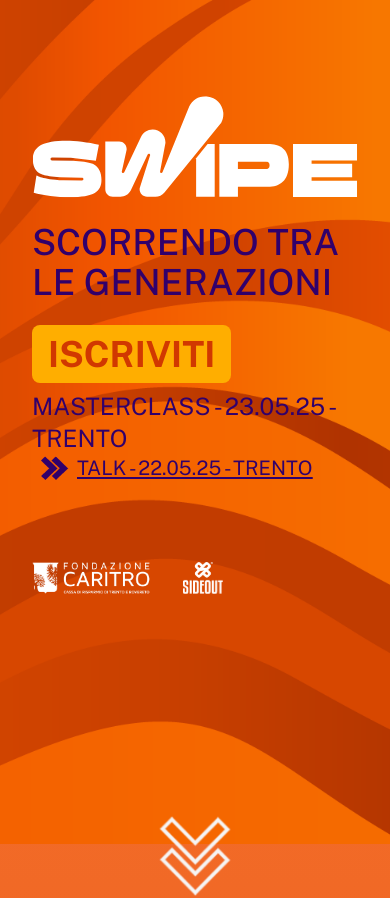
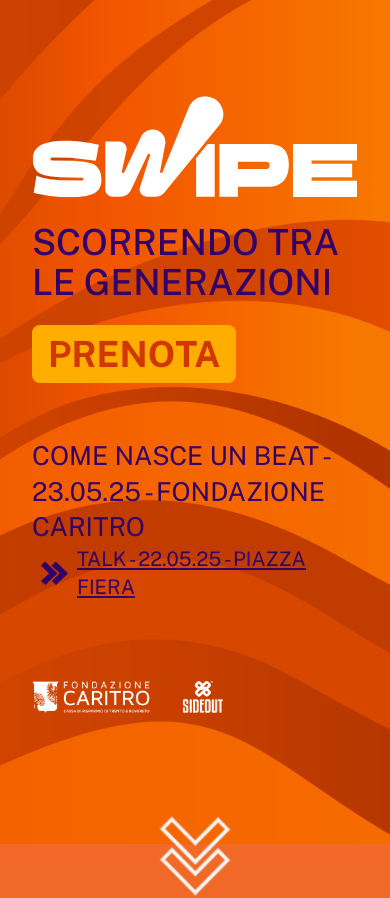
Before and after one commit to MinattiMel/caritro, a Vue app: page /masterclass in a window 390 px wide. Shown: the top 898 px of the page. Built offline with nearby package versions, Linux system fonts and the light colour scheme.

Commit message:
modifiche di riccardo

```diff
--- a/components/Header.vue
+++ b/components/Header.vue
@@ -33,7 +33,7 @@ defineProps([
                     <h1 class="flex items-center uppercase text-4xl lg:text-[52px] pt-2 pb-4 text-octree font-medium row-start-3 col-span-12">
                         <span class="sr-only">Swipe</span> Scorrendo tra le generazioni
                     </h1>
-                    <div v-if="buttonlabel && buttonUrl" class="row-start-1 col-end-11">
+                    <div v-if="buttonlabel && buttonUrl" class="row-start-1 col-end-11 mb-12">
                         <Button
 
                             class="text-4xl"
@@ -42,12 +42,12 @@ defineProps([
                         />
                     </div>
                     <div v-else class="row-start-1 col-end-11">
-                    <p class="text-4xl font-medium text-white uppercase whitespace-nowrap">Ingresso libero</p>
+                    <p class="text-2xl font-medium text-white uppercase text-nowrap">Ingresso libero</p>
                     </div>
 
                     <div class="row-start-4 col-span-12">
                         <div class="text-octree">
-                            <p class="text-2xl uppercase lg:text-4xl">{{ pageTitle }}</p>
+                            <p class="text-[26px] leading-snug uppercase lg:text-4xl">{{ pageTitle }}</p>
                             <p v-if="linkLable" class="group text-xl uppercase cursor-pointer lg:text-xl flex items-center underline underline-offset-2 decoration-octree">
                                 <img class="frecce px-2 transition-all duration-200" alt="frecce" src="../assets/frecce-sx.png">
                                 <RouterLink :to="linkUrl" class="group-hover:text-[22px] transition-all duration-200">{{ linkLable }}</RouterLink>
@@ -56,14 +56,6 @@ defineProps([
 
                         </div>
                     </div>
-
-                    <!--<div class="row-start-1 col-end-11">
-                        <Button
-                            class="text-4xl"
-                            text="Prenota"
-                            link=" https://www.eventbrite.it/e/1096506202569?aff=oddtdtcreator"
-                        />
-                    </div>-->
 
                     <div class="col-span-3 col-start-1 row-start-1 pt-16 lg:pt-0">
                         <Social/>
--- a/pages/Home.vue
+++ b/pages/Home.vue
@@ -32,8 +32,8 @@ const onMapReady = (map) => {
     <div class="bg-gradient-to-b from-[#ff7931] to-[#c63804] min-h-screen w-full">
 
         <Header
-            pageTitle="Talk - 22.05.25 - Trento"
-            linkLable="Masterclass - 23.05.25 - Trento"
+            pageTitle="Talk - 22.05.25 - Piazza Fiera"
+            linkLable="Come nasce un beat - 23.05.25 - Fondazione Caritro"
             linkUrl="/masterclass"
             imageSrc="../assets/foto_ospiti_maggio.png"
             imageAlt="Foto degli ospiti dell'evento"
@@ -102,7 +102,7 @@ const onMapReady = (map) => {
 
                 <CardMaggio
                     title="Michele Nudo"
-                    details="A&R Emi (Universal Music Italia)"
+                    details="A&R Director (Emi/Universal Music Italia)"
                     socialTitle="@jkuio"
                     socialUrl="https://www.instagram.com/jkuio/"
                     imageAlt="immagine di Michele Nudo"
@@ -118,7 +118,7 @@ const onMapReady = (map) => {
                 <h2 class="text-4xl lg:text-7xl font-regular text-octree mb-8 lg:mb-16 uppercase">I temi</h2>
                 <ul class="list-disc pl-5 space-y-0 text-xl uppercase lg:columns-2 lg:text-2xl mb-28">
                     <li>Professioni artistiche</li>
-                    <li>Stprie di successo</li>
+                    <li>Storie di successo</li>
                     <li>Cambiamenti musicali</li>
                     <li>Dinamiche sociali</li>
                 </ul>
@@ -153,11 +153,11 @@ const onMapReady = (map) => {
 
                     <li class="flex items-start space-x-4">
                         <img class="w-[28px] lg:w-[38px]" src="../assets/posizione-viola.png" alt="icona luogo">
-                        <p class="text-2xl lg:text-3xl mb-6">Piazza Fiera:<br>"Lounge FuoriFestival"</p>
+                        <p class="text-2xl lg:text-3xl mb-6">Piazza Fiera:<br>"Lounge Fuori Festival"</p>
                     </li>
                     <li class="flex items-start space-x-4">
                         <a class="" href="https://www.eventbrite.it/e/1096506202569?aff=oddtdtcreator"><img class="w-[30px] lg:w-[38px] -mt-2" src="../assets/biglietto-viola.png" alt="Icona biglietto cartaceo"></a>
-                        <p class="text-2xl -mt-4 lg:text-3xl mb-6">Ingresso libero</p>
+                        <p class="text-2xl -mt-4 lg:text-3xl mb-6">Ingresso libero e gratuito</p>
                     </li>
 
                 </ul>
--- a/pages/Masterclass.vue
+++ b/pages/Masterclass.vue
@@ -25,12 +25,12 @@ const onMapReady = (map) => {
     <div class="bg-gradient-to-b from-[#ff7931] to-[#c63804] min-h-screen w-full">
 
         <Header
-            pageTitle="Masterclass - 23.05.25 - Trento"
-            linkLable="Talk - 22.05.25 - Trento"
+            pageTitle="Come nasce un beat - 23.05.25 - Fondazione Caritro"
+            linkLable="Talk - 22.05.25 - Piazza Fiera"
             linkUrl="/"
             imageSrc="../assets/ospiti/andry.png"
             imageAlt="Foto di Andry the Hitmaker"
-            buttonlabel="Iscriviti"
+            buttonlabel="Prenota"
             buttonUrl="x"
         />
 
@@ -106,7 +106,7 @@ const onMapReady = (map) => {
                     <li class="flex items-start space-x-4 lg:col-span-2">
                         <img class="w-[28px] lg:w-[38px]" src="../assets/posizione-viola.png" alt="icona luogo">
                         <div>
-                            <p class="text-2xl lg:text-3xl mb-6">Fondazione Caritro:<br>sala conferenze</p>
+                            <p class="text-2xl lg:text-3xl mb-6">Fondazione Caritro (Trento)</p>
                         </div>
                     </li>
 
```
